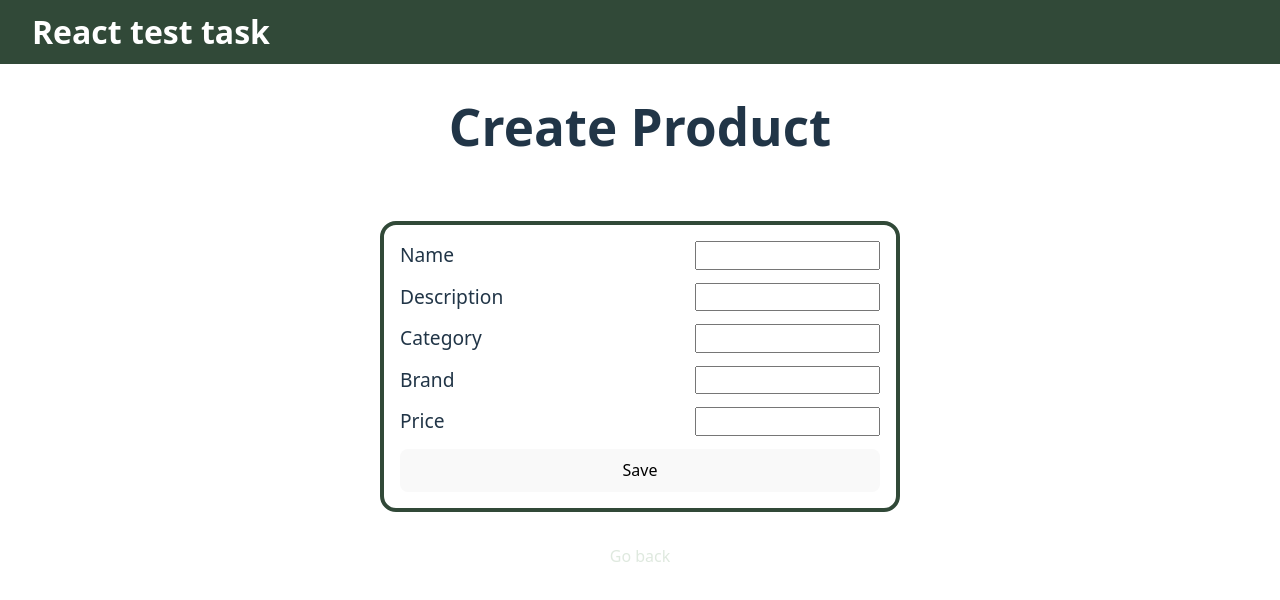
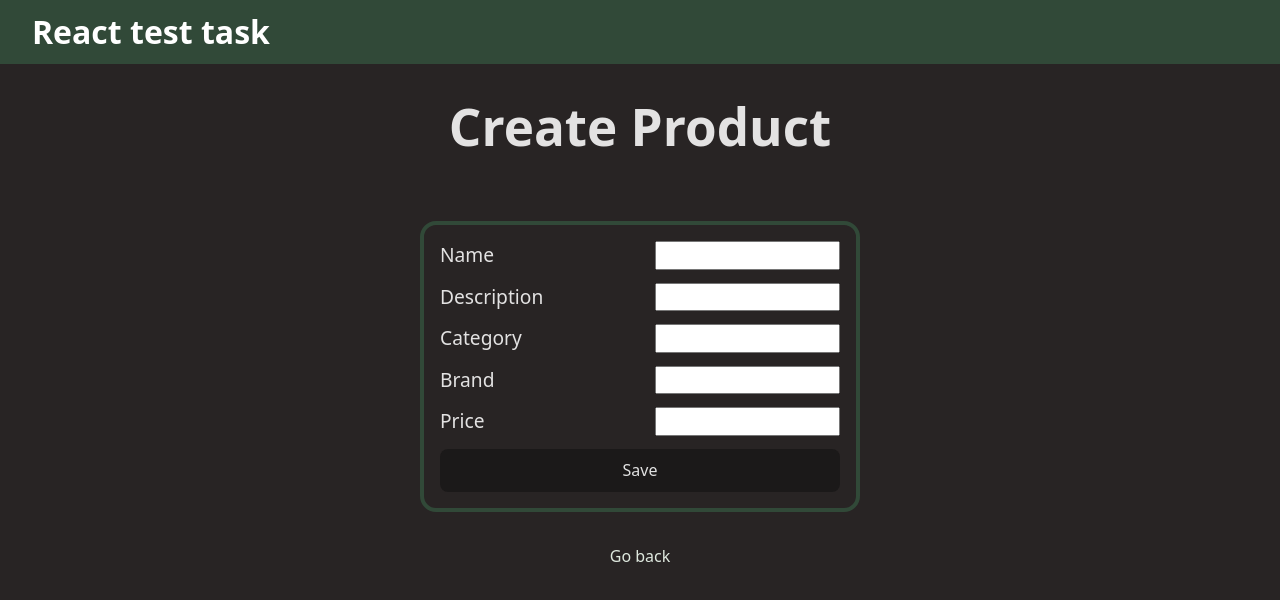
Before and after one commit to alinidi/gallery, a React (Vite) app: page /gallery/create-product in a window 1280 px wide. Shown: the top 600 px of the page. Built offline with nearby package versions, Linux system fonts and the light colour scheme.

Commit message:
feat: edit colors for buttons and fonts

```diff
--- a/src/App.css
+++ b/src/App.css
@@ -3,4 +3,5 @@
   margin: 0 auto;
   text-align: center;
   box-sizing: border-box;
+  background-color: rgb(40, 36, 36);
 }
--- a/src/components/DropDown/DropDown.module.scss
+++ b/src/components/DropDown/DropDown.module.scss
@@ -8,4 +8,5 @@
   background-color: #1a1a1a;
   cursor: pointer;
   transition: border-color 0.25s;
+  color: rgba(255, 255, 255, 0.87);
 }
--- a/src/components/ProductsList/ProductsList.module.scss
+++ b/src/components/ProductsList/ProductsList.module.scss
@@ -48,7 +48,7 @@
 .modal__container {
   background: rgb(233, 242, 235);
   color: black;
-  padding: 2rem;
+  padding: 1rem;
   border-radius: 1rem;
   max-width: 35rem;
   width: 100%;
--- a/src/components/common/Form/Form.module.scss
+++ b/src/components/common/Form/Form.module.scss
@@ -2,7 +2,7 @@
   display: flex;
   flex-direction: column;
   gap: 0.8rem;
-  max-width: 30rem;
+  max-width: 25rem;
   width: 100%;
   margin: 0 auto;
   padding: 1rem;
--- a/src/index.css
+++ b/src/index.css
@@ -48,6 +48,8 @@ button {
   background-color: #1a1a1a;
   cursor: pointer;
   transition: border-color 0.25s;
+  color: rgba(255, 255, 255, 0.87);
+  background-color: #1b1919;
 }
 button:hover {
   border-color: #646cff;
@@ -59,7 +61,7 @@ button:focus-visible {
 
 header {
   background-color: rgb(49, 73, 56);
-  height: 3rem;
+  height: auto;
   padding: 0.2rem;
   align-content: center;
   font-weight: 600;
@@ -69,16 +71,3 @@ header {
 p {
   margin: 0;
 }
-
-@media (prefers-color-scheme: light) {
-  :root {
-    color: #213547;
-    background-color: #ffffff;
-  }
-  a:hover {
-    color: #747bff;
-  }
-  button {
-    background-color: #f9f9f9;
-  }
-}
```
